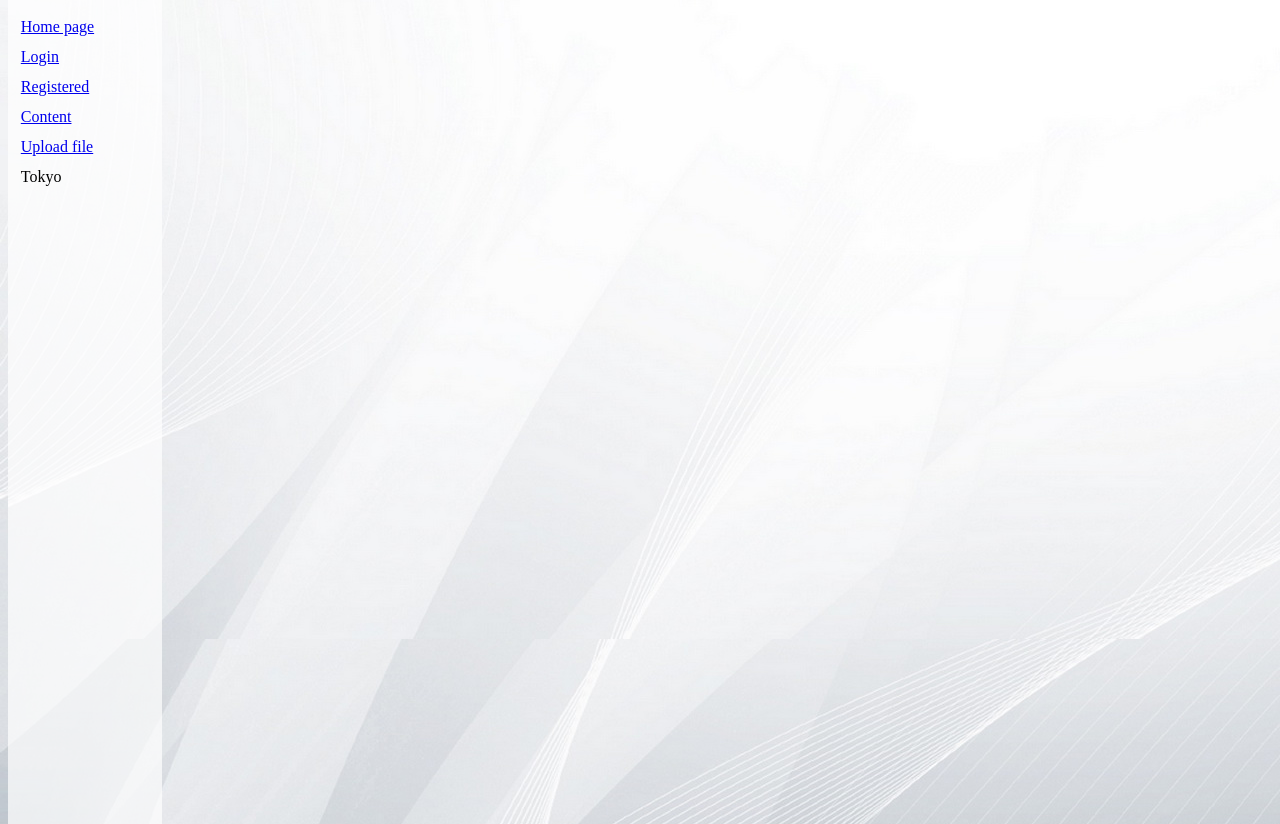
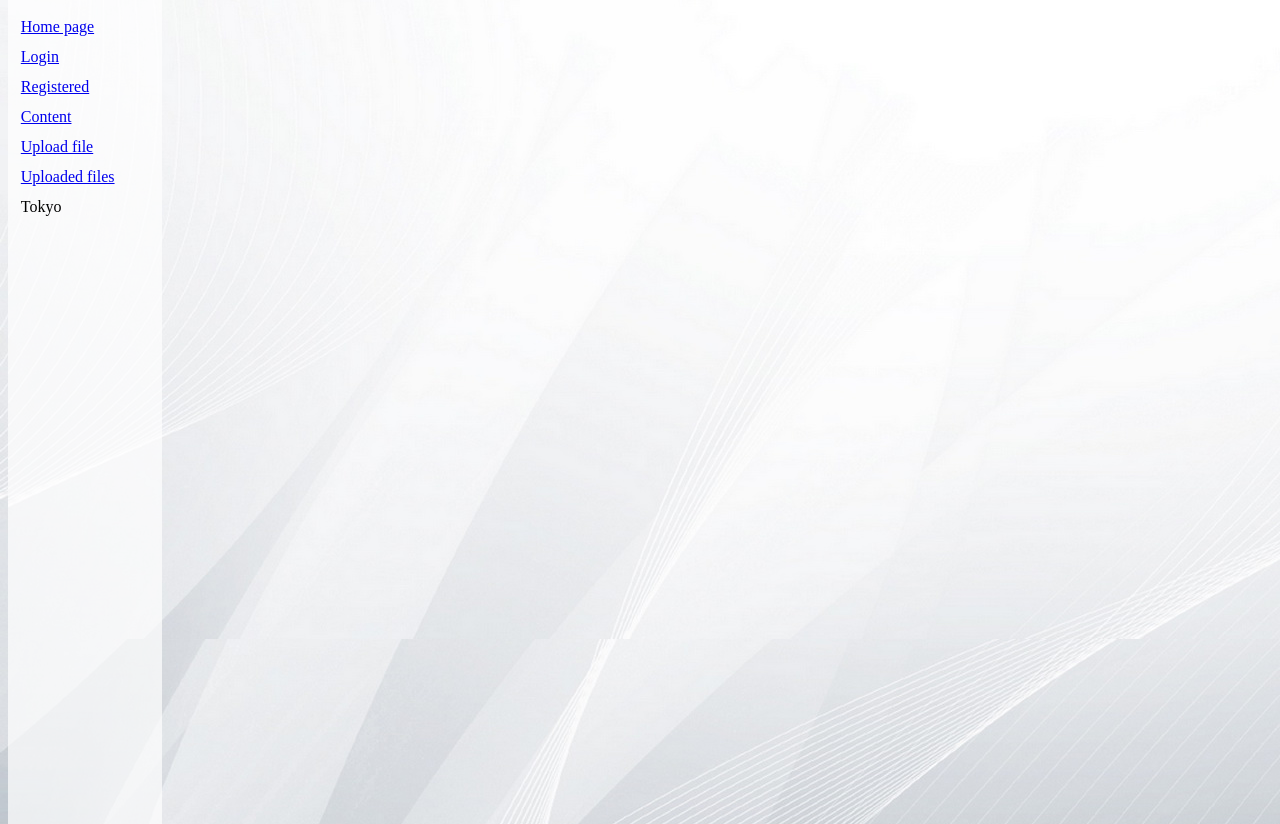
Before and after one commit to art816/TS, a Flask app: page /uploaded_files in a window 1280 px wide. Shown: the part 169-993 px from the top of the page. Run offline with Flask 2, Linux system fonts and the light colour scheme; parts of the project's set-up code (start-up, migrations or seed data) failed here and were passed over.

Commit message:
unload_files for dir

```diff
--- a/my_flaskr_test.py
+++ b/my_flaskr_test.py
@@ -65,7 +65,7 @@ class FlaskrTestCase(unittest.TestCase):
         """ """
         rv = self.login('admin', '111111')
         self.assertTrue('You were logged in' in str(rv.data))
-        self.assertTrue('Admin=admin' in str(rv.data))
+        self.assertTrue('Admin=admin' in str(rv.data), str(rv.data))
         rv = self.logout()
         self.assertTrue('You were logged out' in str(rv.data))
         rv = self.login('adminx', 'default')
--- a/web_parameters/templates/new_base.html
+++ b/web_parameters/templates/new_base.html
@@ -9,9 +9,9 @@
             <h1>City Gallery</h1>
             {% if session.logged_in %}
                 {% if session.admin %}
-                    <div class="user"> Admin={{session.user_name}}</div>
+                    <div class="user"> Admin={{session.user_login}}</div>
                 {% else %}
-                    <div class="user"> User={{session.user_name}}</div>
+                    <div class="user"> User={{session.user_login}}</div>
                 {% endif %}
             {% endif %}
         </header>
@@ -20,10 +20,10 @@
         <div> <a href="/start">Home page</a> </div>
         <div> <a href="/login">Login</a> </div>
         {% if session.logged_in %}
-            <div> <a href={{'/task/'+session.user_name}}>Task</a> </div>
+            <div> <a href={{'/task/'+session.user_login}}>Task</a> </div>
             <div> <a href='/logout'> Logout </a> </div>
             {% if not session.admin %}
-                <div> <a href={{'/user_data/'+session.user_name}}> User_data </a> </div>
+                <div> <a href={{'/user_data/'+session.user_login}}> User_data </a> </div>
             {% endif %}
         {% endif %}
         {% if session.admin %}
@@ -32,6 +32,7 @@
         <div> <a href='/registered_user'> Registered </a> </div>
         <div> <a href='/content'> Content </a> </div>
         <div> <a href='/upload_file'> Upload file </a> </div>
+        <div> <a href='/uploaded_files'> Uploaded files </a> </div>
 
         Tokyo<br>
         </nav>
--- a/web_parameters/templates/uploaded_files.html
+++ b/web_parameters/templates/uploaded_files.html
@@ -1,9 +1,12 @@
 {% extends "new_base.html" %}
 {% block section %}
-    {% for file in files %}
-        {% for f in file %}
-            <div> <a href={{'/uploaded_file/'+f}}> {{f}}</a>
+    {% for dir in dirs_files %}
+        <div> <p> {{dir}}</p>
+        {% for file in dirs_files[dir] %}
+            <div> <a href={{'/uploaded_files/'+dir+file}}> {{file}}</a>
+                  <p></p>
             </div>
         {% endfor %}
+        </div>
     {% endfor %}
 {% endblock %}
--- a/web_parameters/views.py
+++ b/web_parameters/views.py
@@ -29,7 +29,7 @@ def login():
         elif request.form['password'] != app.config['PASSWORD']:
             error = 'Invalid password'
         else:
-            session['user_name'] = request.form['user_login']
+            session['user_login'] = request.form['user_login']
             session['logged_in'] = True
             session['admin'] = True
             flash('You were logged in')
@@ -44,7 +44,7 @@ def login():
                     request.form['user_login']):
                 error = 'Invalid password'
             else:
-                session['user_name'] = request.form['user_login']
+                session['user_login'] = request.form['user_login']
                 session['logged_in'] = True
                 session.pop('admin', None)
                 flash('You were logged in')
@@ -64,7 +64,7 @@ def registered_user():
         print('answer=', answer)
         if answer == 'Insert ok':
             flash('You were registered')
-            session['user_name'] = request.form['user_login']
+            session['user_login'] = request.form['user_login']
             session['logged_in'] = True
             session['admin'] = None
             flash('You were logged in')
@@ -98,7 +98,7 @@ def user_data(user_login):
     if not session.get('logged_in'):
         abort(401)
     if not session.get('admin'):
-        if session.get('user_name') != user_login:
+        if session.get('user_login') != user_login:
             abort(401)
     print('user_login=', user_login)
     res = app.db_manager.get_entry('users', user_login)
@@ -111,8 +111,8 @@ def logout(*args):
     print("logout()")
     session.pop('logged_in', None)
     session.pop('admin', None)
-    session.pop('user_name', None)
-    # session.pop('user_name', None)
+    session.pop('user_login', None)
+    # session.pop('user_login', None)
     flash('You were logged out')
     return redirect(url_for('start'))
 
@@ -138,7 +138,7 @@ def add_entry():
     connect = app.db_manager.get_connect(app.config['DATABASE'])
     connect.execute(
         'insert into entries (title, text) values (?, ?)',
-        ['{} says'.format(session['user_name']),
+        ['{} says'.format(session['user_login']),
          '{}: {}'.format(request.form['title'], request.form['text'])])
     connect.commit()
     connect.close()
@@ -210,7 +210,7 @@ def task(user):
     if not session.get('logged_in'):
         abort(401)
     elif not session.get('admin'):
-        if session.get('user_name') != user:
+        if session.get('user_login') != user:
             abort(401)
     else:
         users = app.db_manager.get_logins_all_users()
@@ -271,8 +271,10 @@ def update_task():
     if session.get('admin'):
         if request.method == 'POST':
             user_dict = reformat_request_dict(request.form)
-            answer = app.db_manager.update_table('tasks', user_dict['column_name'],
-                user_dict['data'], user_dict['id'])
+            answer = app.db_manager.update_table('tasks',
+                                                 user_dict['column_name'],
+                                                 user_dict['data'],
+                                                 user_dict['id'])
             print('answer=', answer)
             if answer == 'Update ok':
                 flash(answer)
@@ -304,27 +306,25 @@ def content():
 
 
 def allowed_file(filename):
-    print('3')
     return '.' in filename and \
         filename.rsplit('.', 1)[1] in app.config['ALLOWED_EXTENSIONS']
 
 
 def upload_file():
-    print('1')
     if request.method == 'POST':
-        print('2')
         try:
             file = request.files['file']
             if file and allowed_file(file.filename):
-                print(allowed_file(file.filename))
-                print(allowed_file(file.filename))
                 filename = secure_filename(file.filename)
-                file.save(os.path.join(app.config['UPLOAD_FOLDER'], filename))
+                user_load_path = os.path.join(app.config['UPLOAD_FOLDER'],
+                                                   session.get('user_login'))
+                if not os.path.exists(user_load_path):
+                    os.mkdir(user_load_path)
+                file.save(os.path.join(user_load_path, filename))
                 return redirect(url_for('uploaded_file',
                                     filename=filename))
         except Exception as e:
             print(e)
-    print('123123123')
     return render_template('upload_file.html', )
 
 
@@ -333,13 +333,16 @@ def uploaded_file_list():
 
     :return:
     """
-    all_files = [files for root, dirs, files in os.walk(app.config['UPLOAD_FOLDER'])]
-    return render_template('uploaded_files.html', files=all_files)
+    dirs_files = dict()
+    for root, dirs, files in os.walk(app.config['UPLOAD_FOLDER']):
+        dirs_files[root] = files
+    return render_template('uploaded_files.html', dirs_files=dirs_files)
 
 
 def uploaded_file(filename):
-    return send_from_directory(app.config['UPLOAD_FOLDER'],
-                               filename)
+    user_load_path = os.path.join(app.config['UPLOAD_FOLDER'],
+                                  session.get('user_login'))
+    return send_from_directory(user_load_path, filename)
 
 
 def route(configure_app):
@@ -375,7 +378,7 @@ def route(configure_app):
                                content, methods=['GET'])
     configure_app.add_url_rule('/upload_file', 'upload_file',
                                upload_file, methods=['GET', 'POST'])
-    configure_app.add_url_rule('/uploaded_file/<filename>', 'uploaded_file',
+    configure_app.add_url_rule('/uploaded_files/<filename>', 'uploaded_file',
                                uploaded_file, methods=['GET'])
     configure_app.add_url_rule('/uploaded_files', 'uploaded_files',
                                uploaded_file_list, methods=['GET', 'POST'])
```
Also changed, not shown: 2 other files.
